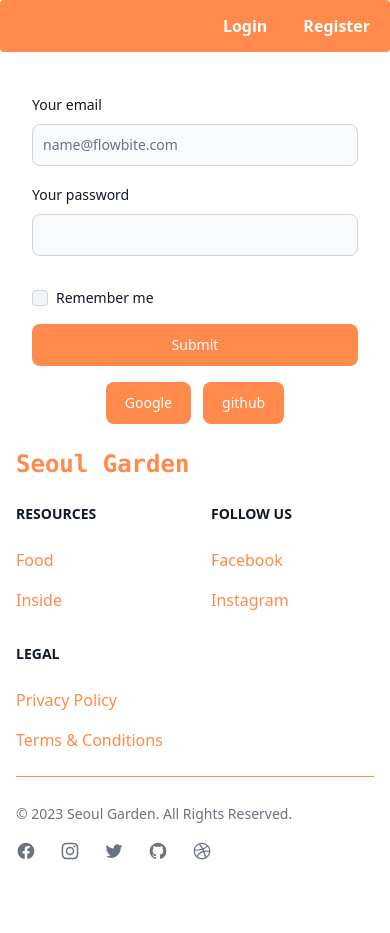
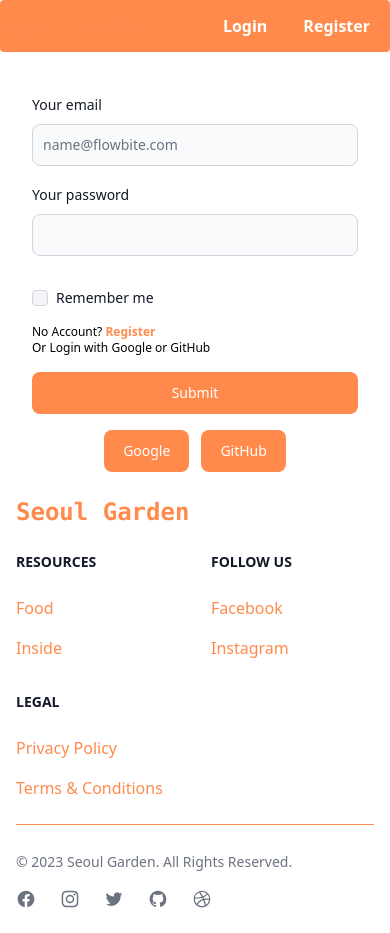
Before and after one commit to FAHIMXGG/Chef-clint, a React (Vite) app: page /login in a window 390 px wide. Before the commit the page ends 885 px from the top, so only its background shows below. Built offline with nearby package versions, Linux system fonts and the light colour scheme; no server answers.

Commit message:
button disabled

```diff
--- a/src/page/About/About.jsx
+++ b/src/page/About/About.jsx
@@ -14,6 +14,9 @@ const About = () => {
                 <p className="mb-4">Thank you for considering our restaurant for your next dining experience. We look forward to serving you!</p>
             </main>
             <HotItem></HotItem>
+            <div className='mb-24'>
+
+            </div>
             <Footer></Footer>
         </div>
     );
--- a/src/page/ChefInfo/Info/Info.jsx
+++ b/src/page/ChefInfo/Info/Info.jsx
@@ -1,4 +1,4 @@
-import React from 'react';
+import React, { useState } from 'react';
 import { useLoaderData } from 'react-router-dom';
 import Recipe from './Recipe/Recipe';
 import { FaHeart } from 'react-icons/fa';
@@ -12,13 +12,20 @@ import 'react-toastify/dist/ReactToastify.css';
 const Info = () => {
     // const {id} = useParams()
     // console.log(id)
+    const [disabled, setDisabled] = useState(false);
     const handleNotify = () => {
         notify()
+        onClick()
+
 
     }
     const notify = () =>{
         toast("Favorite ♡")
     }
+    const onClick = () => {
+        setDisabled(true);
+      };
+
 
     const chef = useLoaderData()
     console.log(chef)
@@ -46,6 +53,7 @@ const Info = () => {
                         key={rec.rec_id}
                         rec={rec}
                         handleNotify= {handleNotify}
+                        disabled ={disabled}
 
                     >
 
--- a/src/page/ChefInfo/Info/Recipe/Recipe.jsx
+++ b/src/page/ChefInfo/Info/Recipe/Recipe.jsx
@@ -3,7 +3,7 @@ import React from 'react';
 import { FaHeart } from 'react-icons/fa';
 
 
-const Recipe = ({rec, handleNotify}) => {
+const Recipe = ({rec, handleNotify, disabled}) => {
 
 
     const {rec_id, recipe_name, ingredients, cooking_method, rating, img} = rec
@@ -20,9 +20,9 @@ const Recipe = ({rec, handleNotify}) => {
                 </div>
             </div>
             <div className='basis-1/4 flex items-center justify-center flex-col'>
-                <p>{rating}</p>
+                <p className='mb-2'>Ratting: {rating}</p>
                 <div>
-                <Button onClick={() => handleNotify()} className='bg-orange-950'> <span className="font-bold items-center gap-2 flex text-sm text-gray-500 dark:text-gray-400">
+                <Button disabled={disabled} onClick={() => handleNotify()} className='bg-orange-950'> <span className="font-bold items-center gap-2 flex text-sm text-gray-500 dark:text-gray-400">
                         <FaHeart className='text-red-700'> </FaHeart>
                     </span> Favorite </Button>
                 </div>
--- a/src/page/login/Login/Login.jsx
+++ b/src/page/login/Login/Login.jsx
@@ -1,7 +1,7 @@
 import { Button, Checkbox, Label, TextInput } from 'flowbite-react';
 import React, { useContext, useState } from 'react';
 import { AuthContext } from '../../../provider/AuthProvider';
-import { useLocation, useNavigate } from 'react-router-dom';
+import { Link, useLocation, useNavigate } from 'react-router-dom';
 import Footer from '../../../Shared/NavBar/Footer/Footer';
 
 const Login = () => {
@@ -98,12 +98,16 @@ const Login = () => {
                         Remember me
                     </Label>
                 </div>
+                <div><p className='text-xs font-medium'>
+                    No Account? <Link className='text-orange-400 font-bold' to="/reg">Register</Link> <br />
+                    <p>Or Login with Google or GitHub</p>
+                    </p></div>
                 <Button className='bg-orange-400 hover:bg-orange-800' type="submit">
                     Submit
                 </Button>
                 <div className='flex gap-3 justify-center'>
                     <Button className='bg-orange-400 hover:bg-orange-800' onClick={handleGoogleSignIn}>Google</Button>
-                    <Button className='bg-orange-400 hover:bg-orange-800' onClick={handleGitHubSignIn}>github</Button>
+                    <Button className='bg-orange-400 hover:bg-orange-800' onClick={handleGitHubSignIn}>GitHub</Button>
                 </div>
             </form>
             <Footer></Footer>
--- a/src/page/login/reg/Reg.jsx
+++ b/src/page/login/reg/Reg.jsx
@@ -47,7 +47,7 @@ const Reg = () => {
 
     return (
         <div className=''>
-            <form onSubmit={handleRegister} className="flex flex-col gap-4 mx-8 md:mx-80 md:px-80 mt-10">
+            <form onSubmit={handleRegister} className="flex flex-col gap-4 mx-8 md:mx-80 md:px-80 mt-10 md:mb-32">
                 <div>
                     <div className="mb-2 block">
                         <Label
@@ -127,6 +127,10 @@ const Reg = () => {
                     />
                 </div>
                 <p className='text-orange-700'>{error}</p>
+                <div><p className='text-xs font-medium'>
+                    Already Have An Account? <Link className='text-orange-400 font-bold' to="/Login">Login</Link> <br />
+                    <p>Or Login with <Link className='text-orange-400 font-bold' to="/Login">Google or GitHub</Link></p>
+                    </p></div>
                 <div className="flex items-center gap-2">
                     <Checkbox id="agree"
                     onClick={handleAccepted}
```
